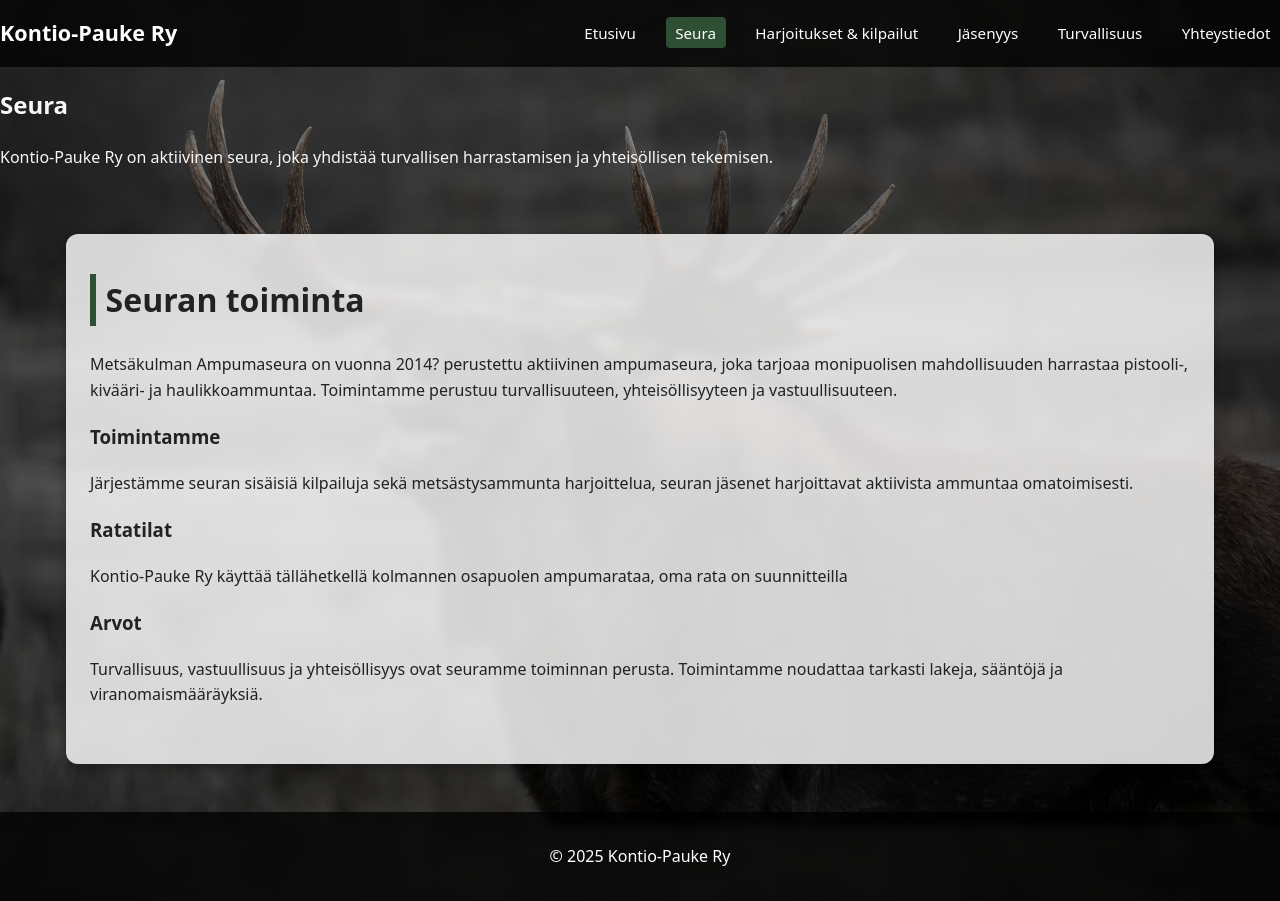
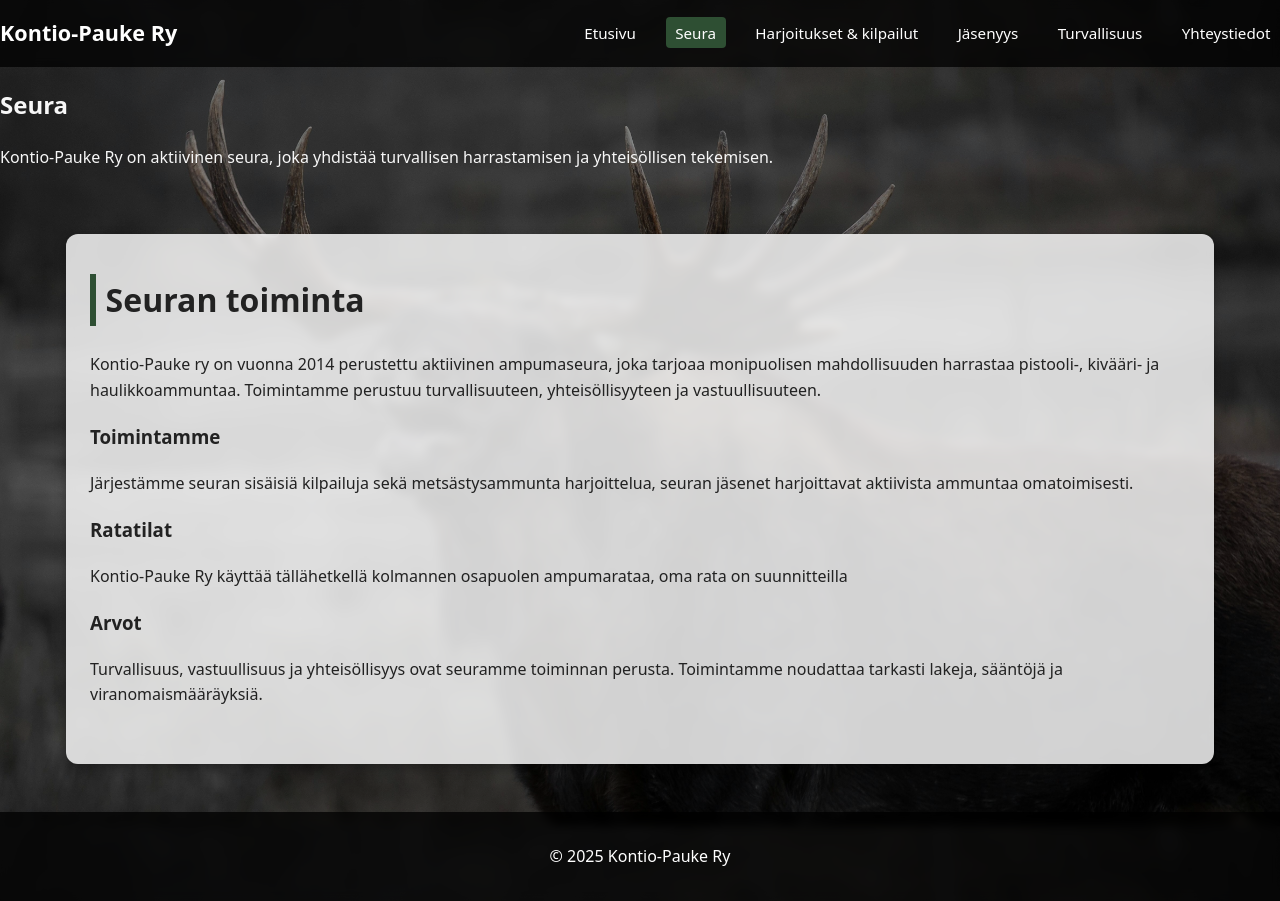
Before and after one commit to Eme-desing/kopa_sivut, a plain HTML site: page pages/seura.html in a window 1280 px wide. Drawn offline with Linux system fonts and the light colour scheme.

Commit message:
Päivitetty seura.html

```diff
--- a/pages/seura.html
+++ b/pages/seura.html
@@ -35,7 +35,7 @@
   <div class="container">
     <h2>Seuran toiminta</h2>
     <p>
-      Metsäkulman Ampumaseura on vuonna 2014? perustettu aktiivinen ampumaseura, joka tarjoaa monipuolisen
+      Kontio-Pauke ry on vuonna 2014 perustettu aktiivinen ampumaseura, joka tarjoaa monipuolisen
       mahdollisuuden harrastaa pistooli-, kivääri- ja haulikkoammuntaa. Toimintamme perustuu
       turvallisuuteen, yhteisöllisyyteen ja vastuullisuuteen.
     </p>
```
